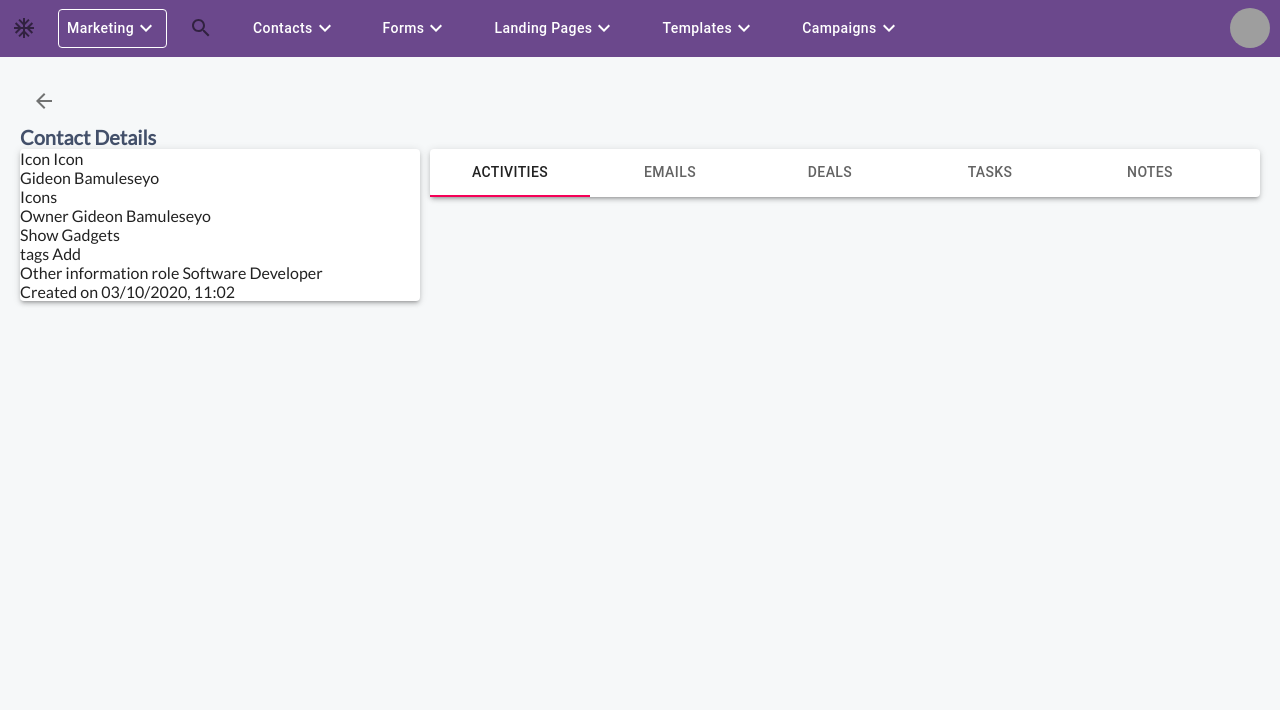
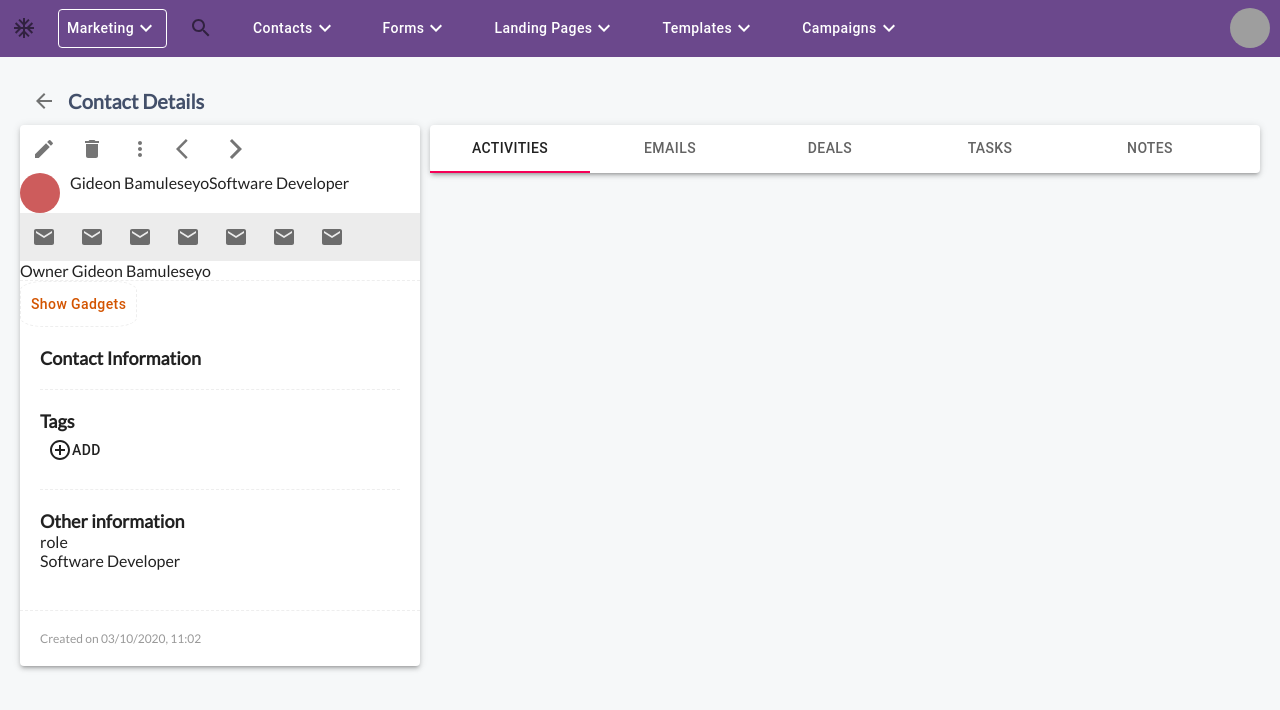
Before and after one commit to lytes20/engage-web, a React (Create React App) app: page /contact-details in a window 1280 px wide. Shown: the top 710 px of the page. Built offline with nearby package versions, Linux system fonts and the light colour scheme; grey boxes are pictures that could not be loaded; the HTML template or start-up script is replaced by a standard one.

Commit message:
Start style contact details side

```diff
--- a/package.json
+++ b/package.json
@@ -12,7 +12,8 @@
     "react": "^16.13.0",
     "react-dom": "^16.13.0",
     "react-router-dom": "^5.1.2",
-    "react-scripts": "3.4.0"
+    "react-scripts": "3.4.0",
+    "styled-components": "^5.0.1"
   },
   "scripts": {
     "start": "react-scripts start",
--- /dev/null
+++ b/src/assets/styles/contactdetailsside.scss
@@ -0,0 +1,34 @@
+.contact-details-contact {
+  display: flex;
+}
+
+.contact-details-side-icon-strip {
+  background-color: #ececec;
+}
+
+.contact-details-side-a-section {
+  border-top: 1px dashed #eee;
+  border-bottom: 1px dashed #eee;
+//   margin: 20px 0;
+}
+
+.contact-details-side-contact-info {
+  padding: 20px;
+}
+
+.tags-container {
+  border-top: 1px dashed #eee;
+}
+.other-info-container {
+  border-top: 1px dashed #eee;
+}
+.contact-info-content {
+  margin: 20px 0;
+}
+
+.date{
+  color: #999;
+  font-size: 12px;
+  padding: 20px;
+  font-weight: 500;
+}
--- a/src/components/ContactDetailSide.jsx
+++ b/src/components/ContactDetailSide.jsx
@@ -1,31 +1,100 @@
 import React from "react";
-import Paper from '@material-ui/core/Paper';
 
-import "../assets/styles/contacts.scss";
+import Paper from "@material-ui/core/Paper";
+import Button from "@material-ui/core/Button";
+import IconButton from "@material-ui/core/IconButton";
+import EditIcon from "@material-ui/icons/Edit";
+import DeleteIcon from "@material-ui/icons/Delete";
+import MoreVertIcon from "@material-ui/icons/MoreVert";
+import ArrowBackIosIcon from "@material-ui/icons/ArrowBackIos";
+import ArrowForwardIosIcon from "@material-ui/icons/ArrowForwardIos";
+import MailIcon from "@material-ui/icons/Mail";
+import AddCircleOutlineIcon from "@material-ui/icons/AddCircleOutline";
 
+import "../assets/styles/contactdetailsside.scss";
+import { UserAvatar, ShowGadgetsButton } from "./general";
+
+const icons = [MailIcon];
 function ContactDetailsSide() {
   return (
     <Paper elevation={3}>
-      Icon Icon
-      <div>Gideon Bamuleseyo</div>
-      Icons
-      <div>
-          Owner
-          Gideon Bamuleseyo
+      <div style={{ display:"flex"}}>
+        <IconButton>
+          <EditIcon />
+        </IconButton>
+        <IconButton>
+          <DeleteIcon />
+        </IconButton>
+        <IconButton>
+          <MoreVertIcon />
+        </IconButton>
+
+        <div>
+          <IconButton>
+            <ArrowBackIosIcon />
+          </IconButton>
+          <IconButton>
+            <ArrowForwardIosIcon />
+          </IconButton>
+        </div>
       </div>
-      Show Gadgets
-
-      <div>
-          tags
-          Add
+      <div className="contact-details-contact">
+        <UserAvatar />
+        <div>Gideon Bamuleseyo</div>
+        <p>Software Developer</p>
+      </div>
+      <div className="contact-details-side-icon-strip">
+        <IconButton>
+          <MailIcon />
+        </IconButton>
+        <IconButton>
+          <MailIcon />
+        </IconButton>
+        <IconButton>
+          <MailIcon />
+        </IconButton>
+        <IconButton>
+          <MailIcon />
+        </IconButton>
+        <IconButton>
+          <MailIcon />
+        </IconButton>
+        <IconButton>
+          <MailIcon />
+        </IconButton>
+        <IconButton>
+          <MailIcon />
+        </IconButton>
+      </div>
+      <div>Owner Gideon Bamuleseyo</div>
+      <div className="contact-details-side-a-section">
+        <div>
+          <ShowGadgetsButton>
+            <span className="item-label">Show Gadgets</span>
+          </ShowGadgetsButton>
+        </div>
+        <div className="contact-details-side-contact-info">
+          <h2 style={{ marginBottom: "20px" }}>Contact Information</h2>
+          <div className="tags-container">
+            <div className="contact-info-content">
+              <h2>Tags</h2>
+              <Button>
+                <AddCircleOutlineIcon />
+                Add
+              </Button>
+            </div>
+          </div>
+          <div className="other-info-container">
+            <div className="contact-info-content">
+              <h2>Other information</h2>
+              <p>role</p>
+              <p>Software Developer</p>
+            </div>
+          </div>
+        </div>
       </div>
       <div>
-          Other information
-          role
-          Software Developer
-      </div>
-      <div>
-          Created on 03/10/2020, 11:02
+        <p className="date">Created on 03/10/2020, 11:02</p>
       </div>
     </Paper>
   );
--- a/src/components/ContactDetails.jsx
+++ b/src/components/ContactDetails.jsx
@@ -14,7 +14,7 @@ function ContactDetails(props) {
   }
   return (
     <div className="contact-details-container">
-      <div>
+      <div style={{ display: "flex", alignItems: "center" }}>
         <IconButton aria-label="Back" onClick={handleBack}>
           <ArrowBackIcon />
         </IconButton>
--- a/src/components/general.js
+++ b/src/components/general.js
@@ -1,4 +1,5 @@
 import React from "react";
+import styled from "styled-components";
 import { withStyles, Button, List } from "@material-ui/core";
 
 export const DropDownButton = withStyles({
@@ -30,10 +31,39 @@ export const MenuButton = withStyles({
 export const DropDownList = withStyles(theme => ({
   root: {
     backgroundColor: "#522b77",
-    borderRadius: props => props.isDropDown ? "4px": "0",
+    borderRadius: props => (props.isDropDown ? "4px" : "0"),
     zIndex: "10",
     position: "absolute",
     width: "100%",
     marginTop: "9px"
   }
 }))(List);
+
+export const UserAvatar = styled.div`
+  width: 40px;
+  height: 40px;
+  border-radius: 50%;
+  background-color: indianred;
+  color: white;
+  display: grid;
+  justify-content: center;
+  align-items: center;
+  margin-right: 10px;
+`;
+
+export const ShowGadgetsButton = withStyles({
+  root: {
+    cursor: "pointer",
+    padding: "10px",
+    "&.MuiButton-root": {
+      color: "#FD7556",
+      border: "1px dashed #eee",
+      borderRadius: "20%",
+      padding: "10px",
+    },
+    "& .item-label": {
+      color: "#D35401",
+      textTransform: "capitalize"
+    }
+  }
+})(Button);
--- a/src/index.css
+++ b/src/index.css
@@ -15,3 +15,7 @@ ul {
 h1 {
   font-size: 20px;
 }
+
+h2 {
+  font-size: 18px;
+}
```
Also changed, not shown: 1 other file (tests, documents, lock files or other folders).
